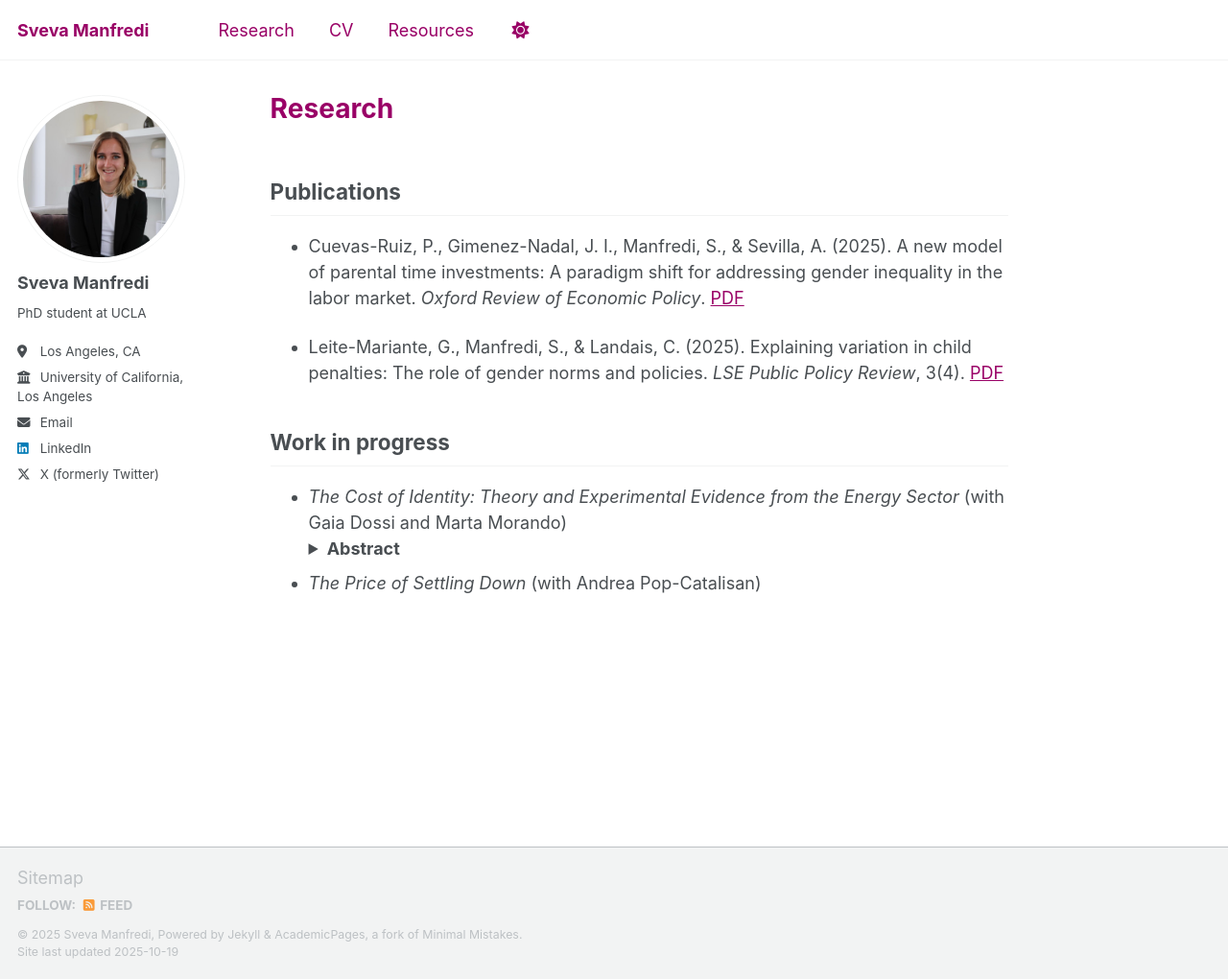
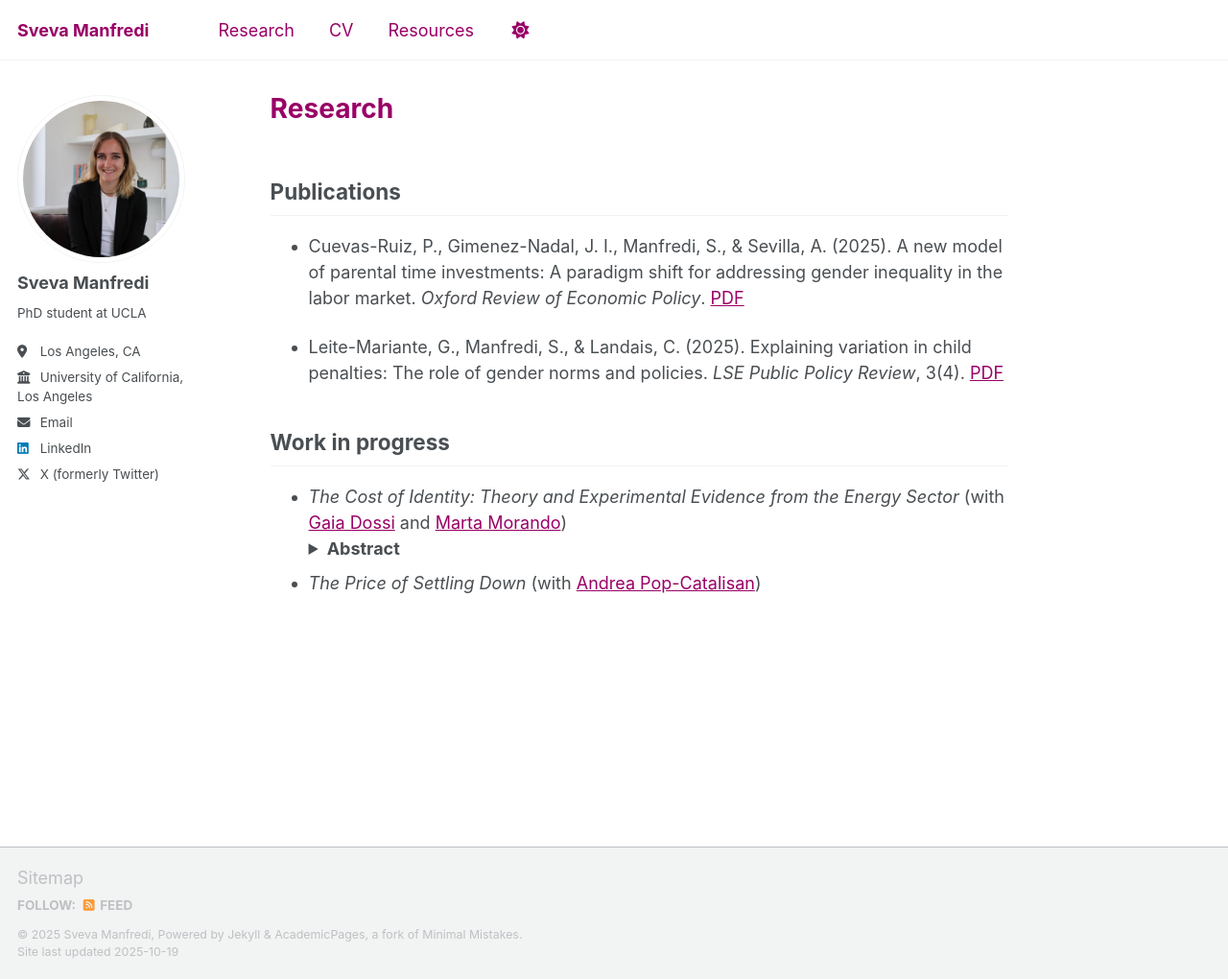
Before and after one commit to svemanfre/svemanfre.github.io, a Jekyll site: the page built from _pages/research.md, in a window 1280 px wide and 1020 px high. Shown: the whole window at 96% size. Built offline with Jekyll 4.4.1, drawn with Linux system fonts in a browser that asks for light colours; a script that is not in the unit is left out; part of the change alters nothing that is shown.

```diff
--- a/_pages/research.md
+++ b/_pages/research.md
@@ -11,9 +11,9 @@ author_profile: true
 - Leite-Mariante, G., Manfredi, S., & Landais, C. (2025). Explaining variation in child penalties: The role of gender norms and policies. *LSE Public Policy Review*, 3(4). [PDF](/files/papers/leite-mariante_manfredi_landais_2025_lseppr.pdf)
 
 ## Work in progress
-- *The Cost of Identity: Theory and Experimental Evidence from the Energy Sector* (with Gaia Dossi and Marta Morando)
+- *The Cost of Identity: Theory and Experimental Evidence from the Energy Sector* (with [Gaia Dossi](https://sites.google.com/view/gaiadossi) and [Marta Morando](https://martamorando.com))
   <details><summary><strong>Abstract</strong></summary>
   How does identity affect occupational choice? We study this question in the energy labor market, as oil and gas firms play a fundamental role in the green transition. We design and administer a survey experiment to job seekers entering the labor market for the first time. We find that individuals assign positive amenity value to working for a company whose core business aligns with their environmental identity and disamenity value to those that conflict with it. Respondents with green identities are willing to forgo 20% of their salary to work in a renewable energy firm rather than a generic energy company, and require a 15% wage premium to accept a job in an oil and gas firm. This pattern also holds when individuals apply to work in teams focusing on clean energy within these firms. To isolate social-image effects, we randomize whether job choices are private or publicly disclosed. Social image concerns significantly influence occupational choices, especially for jobs perceived as socially stigmatized. We develop a model of occupational choice in which individuals have private preferences over jobs and derive utility from aligning with social norms. In structural simulations, we study how the social environment shapes labor market inequality and the pace of the green transition.
   </details>
 
-- *The Price of Settling Down* (with Andrea Pop-Catalisan)
+- *The Price of Settling Down* (with [Andrea Pop-Catalisan](https://andreapopcatalisan.github.io/research/))
```
